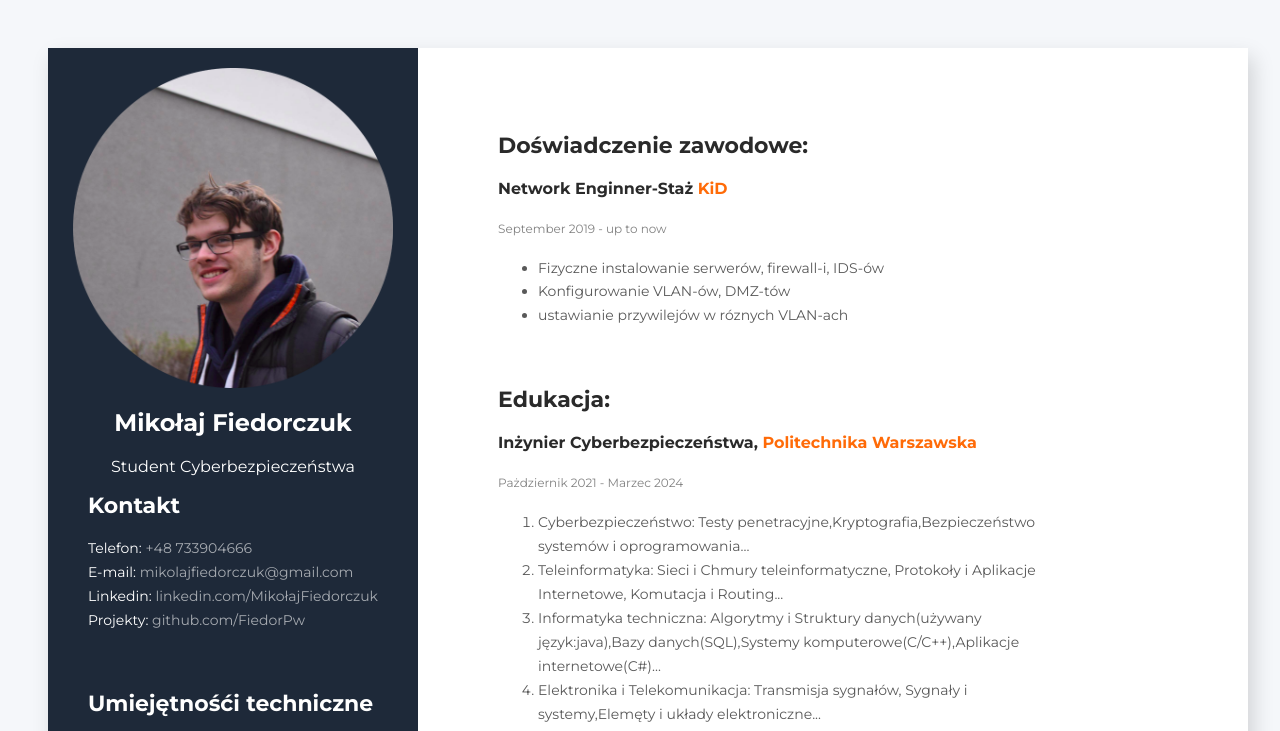
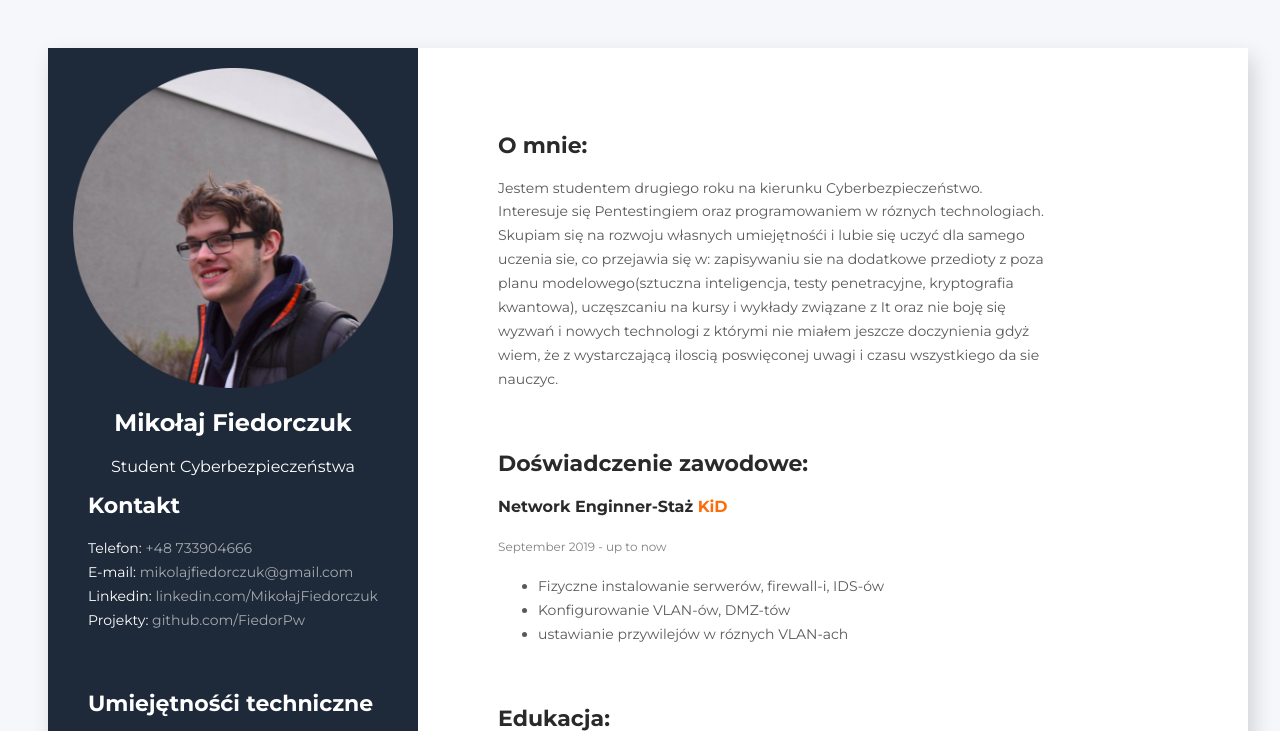
Before and after one commit to FiedorPw/CV, a plain HTML site: page index.html in a window 1280 px wide. Shown: the top 731 px of the page. Drawn offline with Linux system fonts and the light colour scheme.

Commit message:
dodane o mnie

```diff
--- a/index.html
+++ b/index.html
@@ -95,17 +95,23 @@
         </section>
       </aside>
       <div class="right-side">
-        <!-- <section class="bio">
-          <h1 class="bio-title">Mikołaj Fiedorczuk</h1>
-          <p class="bio-occupation">
-            Student Cyberbezpieczeństwa
-          </p>
+         <section class="bio">
+        <!-- <h1 class="bio-title">Mikołaj Fiedorczuk</h1> -->
+          <h2 class="jobs-title">
+            O mnie:
+          </h2>
           <p class="bio-about">
-     tutaj było tekściwo
-            dupaa
+            Jestem studentem drugiego roku na kierunku Cyberbezpieczeństwo.
+            Interesuje się Pentestingiem oraz programowaniem w róznych technologiach.
+            Skupiam się na rozwoju własnych umiejętnośći i lubie się uczyć dla samego
+            uczenia sie, co przejawia się
+            w: zapisywaniu sie na dodatkowe przedioty z poza planu modelowego(sztuczna inteligencja, testy penetracyjne, kryptografia kwantowa),
+            uczęszcaniu na kursy i wykłady związane z It oraz nie boję się wyzwań i nowych technologi z którymi nie miałem jeszcze doczynienia
+            gdyż wiem, że z wystarczającą iloscią poswięconej uwagi i czasu wszystkiego da sie nauczyc.
+
           </p>
         </section>
-
+<!--
         <section class="projects">
           <h2 class="projects-title">My Projects</h2>
 
```
